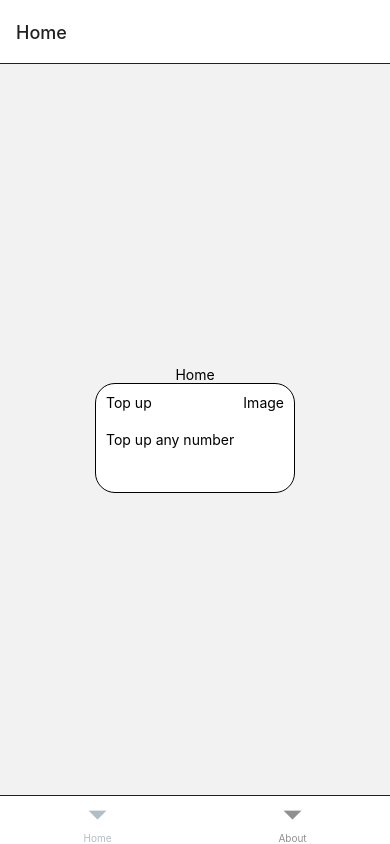
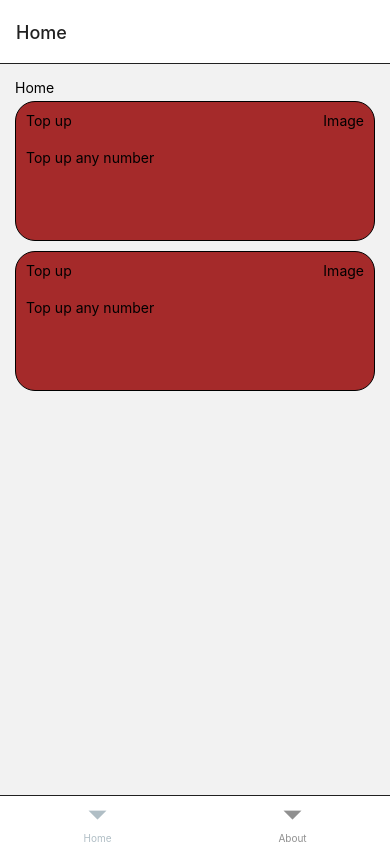
Before and after one commit to MADPTIT2024/mad2024FECodeBase, a React Native app: screen /Home in a window 390 px wide. Built offline with nearby package versions, Linux system fonts and the light colour scheme.

Commit message:
fix: eslint, prettier

```diff
--- a/package.json
+++ b/package.json
@@ -24,7 +24,7 @@
     "react-native": "0.73.2",
     "react-native-config": "^1.5.1",
     "react-native-gesture-handler": "~2.14.0",
-    "react-native-safe-area-context": "^4.8.2",
+    "react-native-safe-area-context": "^4.9.0",
     "react-native-screens": "^3.29.0",
     "react-native-web": "~0.19.6"
   },
--- a/src/components/Card/Card.styles.ts
+++ b/src/components/Card/Card.styles.ts
@@ -3,11 +3,12 @@ import { StyleSheet } from 'react-native';
 export const styles = StyleSheet.create({
   cardContainer: {
     backgroundColor: 'white',
-    height: 110,
-    width: 200,
+    height: 140,
+    width: '100%',
     borderWidth: 1,
     borderColor: 'black',
     borderRadius: 20,
+    marginVertical: 5,
   },
   headerContainer: {
     flexDirection: 'row',
--- a/src/components/Card/Card.tsx
+++ b/src/components/Card/Card.tsx
@@ -1,16 +1,24 @@
-import { Text, View } from 'react-native';
+import { Animated, Pressable, StyleProp, Text, View, ViewStyle } from 'react-native';
 import { styles } from './Card.styles';
 import { TouchableOpacity } from 'react-native-gesture-handler';
 
 interface CardProps {
   title: string;
   desc: string;
+  customeStyle?: StyleProp<ViewStyle>;
 }
 
-export function Card({ title, desc }: CardProps) {
+export function Card({ title, desc, customeStyle }: CardProps) {
+  const animated = new Animated.Value(1);
+
+  const debugPress = () => {
+    console.log('Card pressed');
+  };
+
   return (
-    <TouchableOpacity onPress={() => console.log('Card pressed')}>
-      <View style={styles.cardContainer}>
+    <View>
+      <TouchableOpacity onPress={debugPress}>
+        <View style={[styles.cardContainer, customeStyle]}>
           <View style={styles.headerContainer}>
             <View>
               <Text>{title}</Text>
@@ -24,5 +32,21 @@ export function Card({ title, desc }: CardProps) {
           </View>
         </View>
       </TouchableOpacity>
+      {/* <Pressable onPress={debugPress} onPressIn={fadeIn} onPressOut={fadeOut}>
+        <Animated.View style={styles.cardContainer}>
+          <View style={styles.headerContainer}>
+            <View>
+              <Text>{title}</Text>
+            </View>
+            <View>
+              <Text>Image</Text>
+            </View>
+          </View>
+          <View style={styles.contentContainer}>
+            <Text>{desc}</Text>
+          </View>
+        </Animated.View>
+      </Pressable> */}
+    </View>
   );
 }
--- a/src/screens/Home/Home.styles.ts
+++ b/src/screens/Home/Home.styles.ts
@@ -2,8 +2,15 @@ import { StyleSheet } from 'react-native';
 
 export const styles = StyleSheet.create({
   container: {
+    display: 'flex',
     flex: 1,
-    justifyContent: 'center',
-    alignItems: 'center',
+    padding: 15,
+  },
+  bigCardRender: {
+    display: 'flex',
+    flexDirection: 'column',
+  },
+  cardStyle: {
+    backgroundColor: 'brown',
   },
 });
--- a/src/screens/Home/Home.tsx
+++ b/src/screens/Home/Home.tsx
@@ -1,4 +1,4 @@
-import { View, Text } from 'react-native';
+import { View, Text, FlatList, ScrollView, SectionList, SafeAreaView } from 'react-native';
 import { styles } from './Home.styles';
 import { Card } from '@/components';
 
@@ -8,16 +8,28 @@ export function Home() {
       title: 'Top up',
       desc: 'Top up any number',
     },
+    {
+      title: 'Top up',
+      desc: 'Top up any number',
+    },
   ];
 
   const renderCards = () => {
-    return cards.map((card) => <Card key={card.title} title={card.title} desc={card.desc} />);
+    return cards.map((card, index) => (
+      <View key={index}>
+        <View>
+          <Card title={card.title} desc={card.desc} customeStyle={styles.cardStyle} />
+        </View>
+      </View>
+    ));
   };
 
   return (
-    <View style={styles.container}>
-      <Text>Home</Text>
-      {renderCards()}
-    </View>
+    <ScrollView style={styles.container}>
+      <View style={styles.bigCardRender}>
+        <Text>Home</Text>
+        {renderCards()}
+      </View>
+    </ScrollView>
   );
 }
```
Also changed, not shown: src/screens/About/About.tsx (+14 -1 lines), .eslintrc.js, .prettierrc.js, 1 other file (tests, documents, lock files or other folders). Lines whose indentation alone changed are shown as unchanged.
